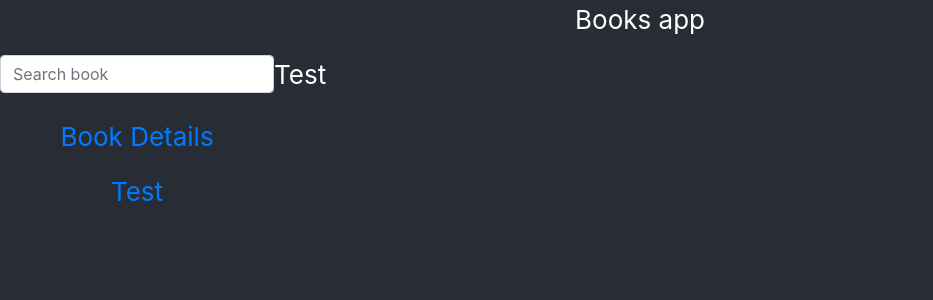
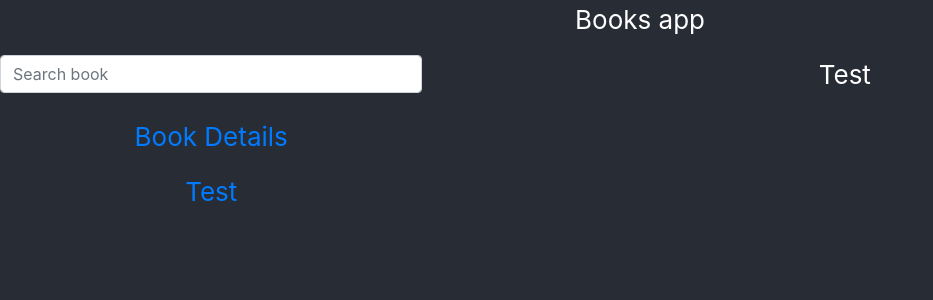
Before and after one commit to tamir3021/Books-app, a React app: page /test in a window 1280 px wide. Shown: the top 300 px of the page, without its empty margins (0-933 px from the left). Built offline with nearby package versions, Linux system fonts and the light colour scheme.

Commit message:
Designed book details cards layout.

```diff
--- a/src/bookDetails/BookDetails.js
+++ b/src/bookDetails/BookDetails.js
@@ -1,4 +1,6 @@
 import React from 'react';
+import Card from 'react-bootstrap/Card'
+import './BookDetails.scss';
 import './BookDetails'
 
 class BookDetails extends React.Component {
@@ -14,7 +16,19 @@ class BookDetails extends React.Component {
         if(this.props.books) {
             const booksList = this.props.books.map((book, index) => {
                 return (
-                <li key={index}>test</li>
+                <li key={index}>
+                    <Card className="card" style={{ width: '18rem' }}>
+                        <Card.Img variant="top" src="holder.js/100px180" />
+                        <Card.Body>
+                            <Card.Title>Card Title</Card.Title>
+                            <Card.Text>
+                            Some quick example text to build on the card title and make up the bulk of
+                            the card's content.
+                            </Card.Text>
+                            {/* <Button variant="primary">Go somewhere</Button> */}
+                        </Card.Body>
+                    </Card>
+                </li>
                     // <aside className="bookDetails">
 
                     // </aside>
@@ -22,7 +36,7 @@ class BookDetails extends React.Component {
             });
             return (
                 <div>
-                    <ul>
+                    <ul className="booksList">
                         {booksList}
                     </ul>
                 </div>
--- a/src/bookDetails/BookDetails.scss
+++ b/src/bookDetails/BookDetails.scss
@@ -1,3 +1,14 @@
 .bookDetails {
     flex: 0 0 33%;
 }
+
+.booksList {
+    display: flex;
+    flex-direction: row;
+    width: 100%;
+    flex-wrap: wrap;
+}
+
+.card {
+    margin-right: 1rem;
+}
--- a/src/content/Content.js
+++ b/src/content/Content.js
@@ -5,7 +5,7 @@ import BookDetails from '../bookDetails/BookDetails'
 import Test from '../Test';
 function Content(props) {
     return (
-        <main className="mainArea">
+        <main className="booksArea">
             <Switch>
                 <Route exact path="/">
                     <BookDetails books={props.books}/>
--- a/src/content/Content.scss
+++ b/src/content/Content.scss
@@ -1,3 +1,3 @@
-.mainArea {
-
+.booksArea {
+    flex: 0 0 66%;
 }
--- a/src/navigationBar/NavigationBar.js
+++ b/src/navigationBar/NavigationBar.js
@@ -1,5 +1,6 @@
 import React from 'react';
 import './NavigationBar'
+import './NavigationBar.scss';
 import { Link } from 'react-router-dom';
 import Nav from 'react-bootstrap/Nav';
 import SearchBar from '../search/Search';
@@ -8,7 +9,7 @@ import SearchBar from '../search/Search';
 
 function NavigationBar(props) {
     return (
-        <div>
+        <div className="navigationBar">
             <SearchBar searchQuery={props.searchQuery} onChange={props.onChange}/>
             <Nav defaultActiveKey="/" className="flex-column">
                 <Nav.Link as={Link} to="/">Book Details</Nav.Link>
```
